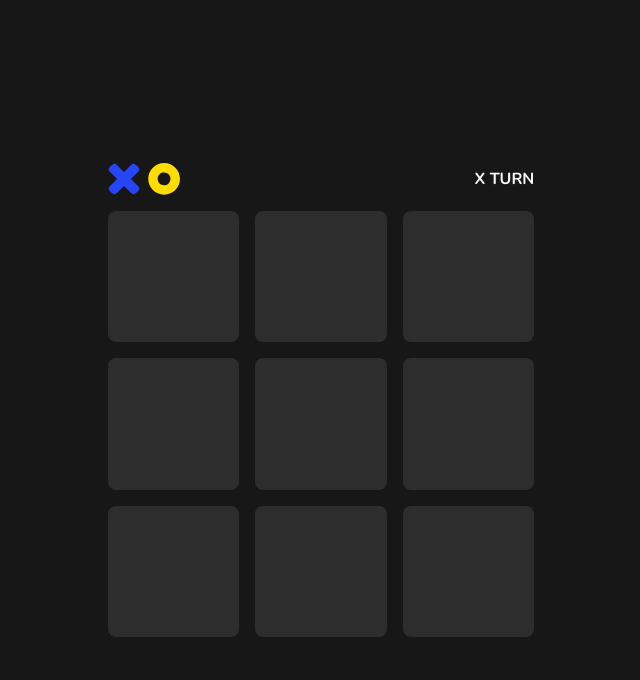
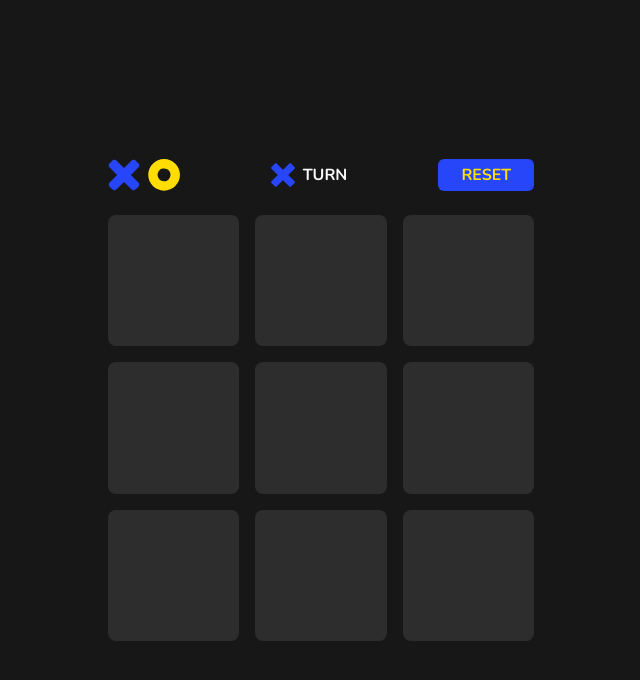
Before and after one commit to stanislavcodes/tic-tac-toe, a React (Vite) app: page / in a window 1280 px wide. Shown: the top 680 px of the page, without its empty margins (319-959 px from the left). Built offline with nearby package versions, Linux system fonts and the light colour scheme.

Commit message:
Reset cells

```diff
--- a/src/App.tsx
+++ b/src/App.tsx
@@ -1,17 +1,26 @@
-import { useMemo, useState } from 'react';
+import { useMemo,useState } from 'react';
+import OSVG from './assets/icon-o.svg';
+import XSVG from './assets/icon-x.svg';
 import Logo from './assets/logo.svg';
 import Cell from './components/Cell';
 import { Mark } from './enums/Mark';
 import { checkWinner } from './helpers/helpers';
 import { type Turn } from './types/Turn';
 
+const START_MARKS = Array(9).fill(Mark.Empty);
+
 function App() {
-  const [turn, setTurn] = useState<Turn>(Mark.X);
-  const [marks, setMarks] = useState(Array(9).fill(Mark.Empty));
+  const [turn, setTurn] = useState<Turn>(Mark.Cross);
+  const [marks, setMarks] = useState(START_MARKS);
   // const [winner, setWinner] = useState<Turn | null>(null);
 
+  const resetGame = () => {
+    setTurn(Mark.Cross);
+    setMarks(START_MARKS);
+  }
+
   const changeTurn = () => {
-    const newTurn = turn === Mark.X ? Mark.O : Mark.X;
+    const newTurn = turn === Mark.Cross ? Mark.Circle : Mark.Cross;
     setTurn(newTurn);
   };
 
@@ -36,12 +45,28 @@ function App() {
   return (
     <div className="app bg-dark text-light">
       <div className="container mx-auto flex h-screen w-full flex-col items-center justify-center ">
-        <div className="w-80 sm:w-2/3 xl:w-1/3 flex flex-col gap-4">
-          <header className="flex w-full items-center justify-between">
-            <img src={Logo} alt="" />
-            <h1 className="font-bold">
-              {winner ? `${winner.toUpperCase()} WON!` : `${turn.toUpperCase()} TURN`}
-            </h1>
+        <div className="flex w-80 flex-col gap-6 sm:w-2/3 md:w-1/2 xl:w-1/3">
+          <header className="as grid h-8 w-full grid-cols-[max-content_1fr_max-content] items-center justify-between">
+            <img className="h-full" src={Logo} alt="Tic Tac Toe Logo" />
+
+            <div className="flex items-center justify-center gap-2">
+              {!winner && (
+                <img
+                  className="h-6"
+                  src={turn === Mark.Circle ? OSVG : XSVG}
+                  alt={`${turn} mark`}
+                />
+              )}
+              <h1 className="justify-self-center font-bold">
+                {winner ? `${winner.toUpperCase()} WON!` : 'TURN'}
+              </h1>
+            </div>
+            <button
+              className="h-full w-24 rounded-md bg-blue font-bold uppercase text-yellow"
+              onClick={resetGame}
+            >
+              Reset
+            </button>
           </header>
 
           <div className="container grid aspect-square w-full grid-cols-3 grid-rows-3 items-center justify-items-center gap-4">
--- a/src/components/Cell.tsx
+++ b/src/components/Cell.tsx
@@ -1,11 +1,10 @@
-import { Mark } from '../enums/Mark';
-import XSVG from '../assets/icon-x.svg';
+import { useState } from 'react';
+import OHoverSVG from '../assets/icon-o-outline.svg';
 import OSVG from '../assets/icon-o.svg';
 import XHoverSVG from '../assets/icon-x-outline.svg';
-import OHoverSVG from '../assets/icon-o-outline.svg';
-import { useState } from 'react';
+import XSVG from '../assets/icon-x.svg';
+import { Mark } from '../enums/Mark';
 import { Turn } from '../types/Turn';
-import classnames from 'classnames';
 
 interface CellProps {
   id: number;
@@ -35,20 +34,19 @@ const Cell = ({ id, value, turn, handleCellClick }: CellProps) => {
 
   return (
     <button
-      className="flex justify-center items-center h-full w-full rounded-lg bg-gray text-2xl"
+      className="flex h-full w-full items-center justify-center rounded-lg bg-gray text-2xl"
       onClick={handleFieldClick}
       onMouseEnter={handleMouseEnter}
       onMouseLeave={handleMouseLeave}
     >
       {!value && isHover && (
-        <img src={turn === Mark.O ? OHoverSVG : XHoverSVG} alt={`${turn} mark`} />
+        <img
+          src={turn === Mark.Circle ? OHoverSVG : XHoverSVG}
+          alt={`${turn} mark`}
+        />
       )}
-      {value === Mark.O && (
-        <img src={OSVG} alt="X mark" />
-      )}
-      {value === Mark.X && (
-        <img src={XSVG} alt="X mark" />
-      )}
+      {value === Mark.Circle && <img src={OSVG} alt="Circle mark" />}
+      {value === Mark.Cross && <img src={XSVG} alt="Cross mark" />}
     </button>
   );
 };
--- a/src/enums/Mark.ts
+++ b/src/enums/Mark.ts
@@ -1,5 +1,5 @@
 export enum Mark {
-  X = 'x',
-  O = 'o',
+  Cross = 'cross',
+  Circle = 'circle',
   Empty = '',
 }
```
